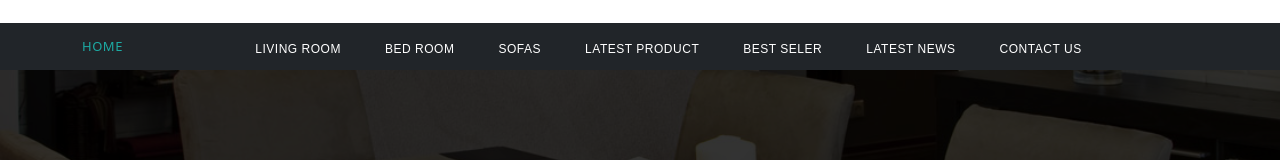
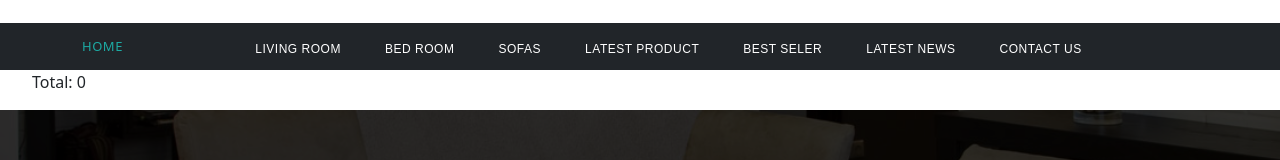
Before and after one commit to zile028/selectIt-shop, a React (Create React App) app in the folder frontend/: page / in a window 1280 px wide. Shown: the part 176-336 px from the top of the page. Built offline with nearby package versions, Linux system fonts and the light colour scheme.

Commit message:
add to cart and remove from cart

```diff
--- a/frontend/src/component/Navbar/Navbar.jsx
+++ b/frontend/src/component/Navbar/Navbar.jsx
@@ -4,9 +4,12 @@ import {mainNavbarItem, routes} from "../../router/routes";
 import Dorpdown from "./Dorpdown";
 import {useDispatch, useSelector} from "react-redux";
 import {logoutUser} from "../../store/userSlice";
+import logo from "../../assets/logo.png"
+import {removeFromCart} from "../../store/cartSlice";
 
 function Navbar() {
     const {user} = useSelector((store) => store.userStore)
+    const {cart, totalPrice} = useSelector((store) => store.cartStore)
     const dispatch = useDispatch()
     return (
         <>
@@ -55,7 +58,6 @@ function Navbar() {
                                             <li><NavLink to={routes.REGISTER.path} title="register">Register</NavLink>
                                             </li>
                                         </>
-
                                     }
 
                                 </ul>
@@ -71,7 +73,7 @@ function Navbar() {
                             <div className="col-md-3 col-sm-4 col-xs-4">
                                 <div className="logo-block">
                                     <Link to={routes.HOME.path}>
-                                        <img src="images/logo-1.png" alt="logo" height="38"
+                                        <img src={logo} alt="logo" height="38"
                                              width="120"/>
                                     </Link>
                                 </div>
@@ -93,8 +95,11 @@ function Navbar() {
                                             </div>
                                             <input type="text" placeholder="Search..." className="form-control"/>
                                             <span className="input-group-btn">
+
 										<button type="button" title="Search" className="btn btn-search"><i
                                             className="fa fa-search">icon</i></button>
+
+
 									</span>
                                         </div>
                                     </div>
@@ -128,8 +133,18 @@ function Navbar() {
                     </div>
                 </div>
             </nav>
+            <ul>
+                {cart.map((el) => {
 
-
+                    return <li key={el._id}>
+                        {el.title} - <span>{el.quantity}</span> - <span>{el.total}</span>
+                        <button className="btn btn-sm btn-danger"
+                                onClick={() => dispatch(removeFromCart(el._id))}>X
+                        </button>
+                    </li>
+                })}
+                <li>Total: {totalPrice}</li>
+            </ul>
         </>
 
     );
--- a/frontend/src/component/ProductCard/ProductCard.jsx
+++ b/frontend/src/component/ProductCard/ProductCard.jsx
@@ -1,15 +1,21 @@
-import { Link } from "react-router-dom"
+import {Link} from "react-router-dom"
+import {useDispatch} from "react-redux";
+import {addToCart} from "../../store/cartSlice";
 
-const ProductCard = ({ product }) => {
+const ProductCard = ({product}) => {
+    const dispatch = useDispatch()
 
     return (
         <div className="product__card">
             <Link to={"/product/" + product._id} className="product__img-holder">
                 <div style={{backgroundImage: "url(" + product.thumbnail + ")"}} className="product__thumbnail"/>
-              <div className="product__img-overlay" />
+                <div className="product__img-overlay"/>
             </Link>
             <div className="product__hover-content">
-            <button className="button button--primary">Add to cart</button>
+                <button className="button button--primary" onClick={() => {
+                    dispatch(addToCart({product, quantity: 1}))
+                }}>Add to cart
+                </button>
             </div>
             <Link to={"/product/" + product._id} className="product__link">
                 <h3 className="product__title">{product.title}</h3>
--- a/frontend/src/component/SingleProduct/ProductDetails.jsx
+++ b/frontend/src/component/SingleProduct/ProductDetails.jsx
@@ -1,8 +1,11 @@
-import { useState } from "react";
+import {useState} from "react";
+import {useDispatch} from "react-redux";
+import {addToCart} from "../../store/cartSlice";
 
-const ProductDetails = ({ product }) => {
-  const [quantity, setQuantity] = useState(0);
+const ProductDetails = ({product}) => {
+    const [quantity, setQuantity] = useState(1);
     const [mainImage, setMainImage] = useState(0);
+    const dispatch = useDispatch()
 
     const increaseQuantity = () => {
         setQuantity(quantity + 1);
@@ -32,6 +35,12 @@ const ProductDetails = ({ product }) => {
         });
     };
 
+    //ADD TO CART
+    const addToCartHandler = () => {
+        dispatch(addToCart({product, quantity}))
+    }
+
+
     return (
         <div className="single-product__details">
             <div className="single-product__content-left">
@@ -40,7 +49,7 @@ const ProductDetails = ({ product }) => {
                         src={product.images[mainImage]}
                         alt={product.title}
                         className="single-product__img"
-          /> }
+                    />}
 
                 </div>
                 <div className="single-product__images">{renderedImages()}</div>
@@ -77,7 +86,8 @@ const ProductDetails = ({ product }) => {
                             +
                         </button>
                     </div>
-          <button type="button" className="button button--primary">
+
+                    <button type="button" className="button button--primary" onClick={addToCartHandler}>
                         Add to cart
                     </button>
                 </div>
--- /dev/null
+++ b/frontend/src/store/cartSlice.js
@@ -0,0 +1,55 @@
+import {createSlice} from "@reduxjs/toolkit";
+
+const CartSlice = createSlice({
+    name: "cart",
+    initialState: {
+        cart: [],
+        totalPrice: 0
+    },
+    reducers: {
+
+        changeQuantityCart: () => {
+        },
+
+        removeFromCart: (state, action) => {
+            state.cart = state.cart.filter(el => {
+                if (el._id === action.payload) {
+                    state.totalPrice -= el.price * el.quantity
+                }
+                return el._id !== action.payload
+            })
+        },
+        addToCart: (state, action) => {
+            let product = {...action.payload.product}
+            let quantity = action.payload.quantity
+            let copyCart = [...state.cart]
+            let totalPrice = 0
+            let foundIndex = null
+            product.quantity = quantity
+
+            state.cart.find((cartProduct, index) => {
+                if (cartProduct._id === product._id) {
+                    foundIndex = index
+                }
+                return cartProduct._id === product._id
+            })
+
+            if (foundIndex !== null) {
+                copyCart[foundIndex].quantity += quantity
+                copyCart[foundIndex].total += product.price * quantity
+            } else {
+                product.total = product.price * quantity
+                copyCart.push(product)
+            }
+
+            copyCart.forEach(el => {
+                totalPrice += el.total
+            })
+            state.totalPrice = totalPrice
+            state.cart = copyCart
+        }
+    }
+})
+
+export const {addToCart, removeFromCart, changeQuantityCart} = CartSlice.actions
+export default CartSlice.reducer
--- a/frontend/src/store/store.js
+++ b/frontend/src/store/store.js
@@ -1,9 +1,11 @@
 import {configureStore} from "@reduxjs/toolkit";
 import userSlice from "./userSlice";
+import cartSlice from "./cartSlice";
 
 export const store = configureStore({
     reducer: {
-        userStore: userSlice
+        userStore: userSlice,
+        cartStore: cartSlice,
 
     }
 })
```
Also changed, not shown: 1 other file (tests, documents, lock files or other folders). Lines whose indentation alone changed are shown as unchanged.
